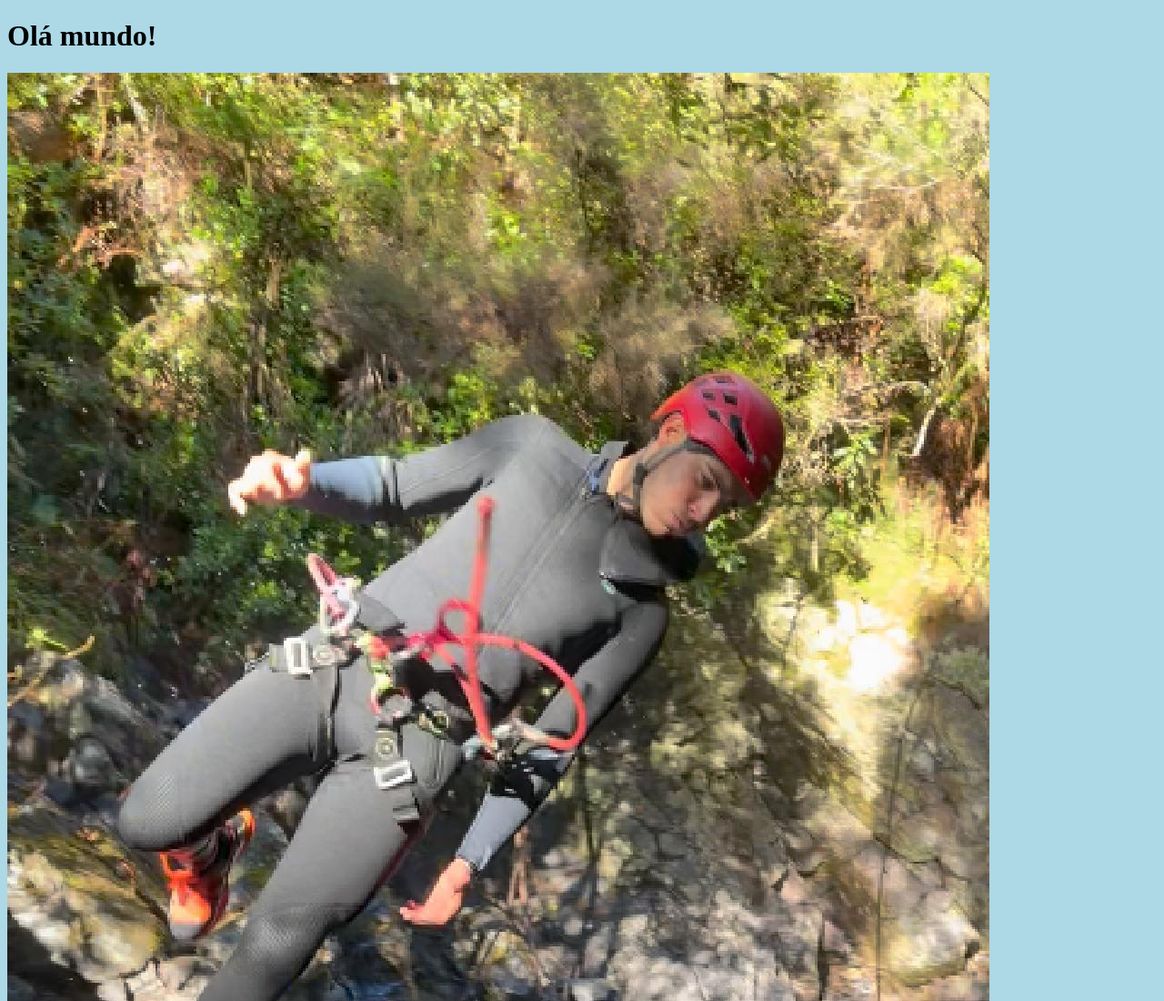
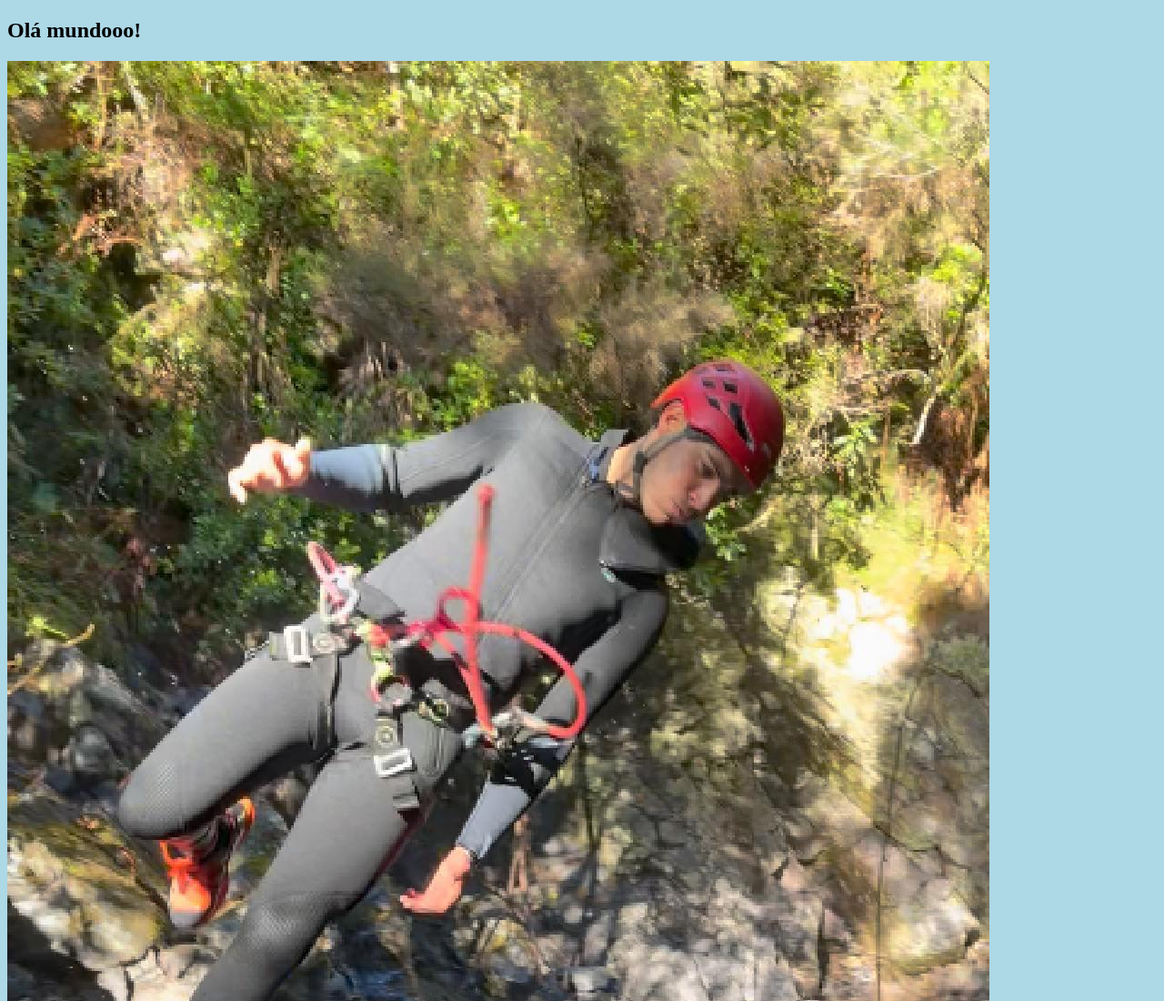
Before and after one commit to zeleo1/site-teste, a plain HTML site: page index.html in a window 1280 px wide. Shown: the top 1100 px of the page at 91% size. Drawn offline with Linux system fonts and the light colour scheme.

Commit message:
mudar titulo pa v2

```diff
--- a/index.html
+++ b/index.html
@@ -7,7 +7,7 @@
   <link rel="stylesheet" href="css/style.css">
 </head>
 <body>
-  <h1>Olá mundo!</h1>
+  <h2>Olá mundooo!</h2>
   <img src="img/teste.jpg" alt="Descrição da imagem">
   <script src="js/script.js"></script>
 </body>
```
